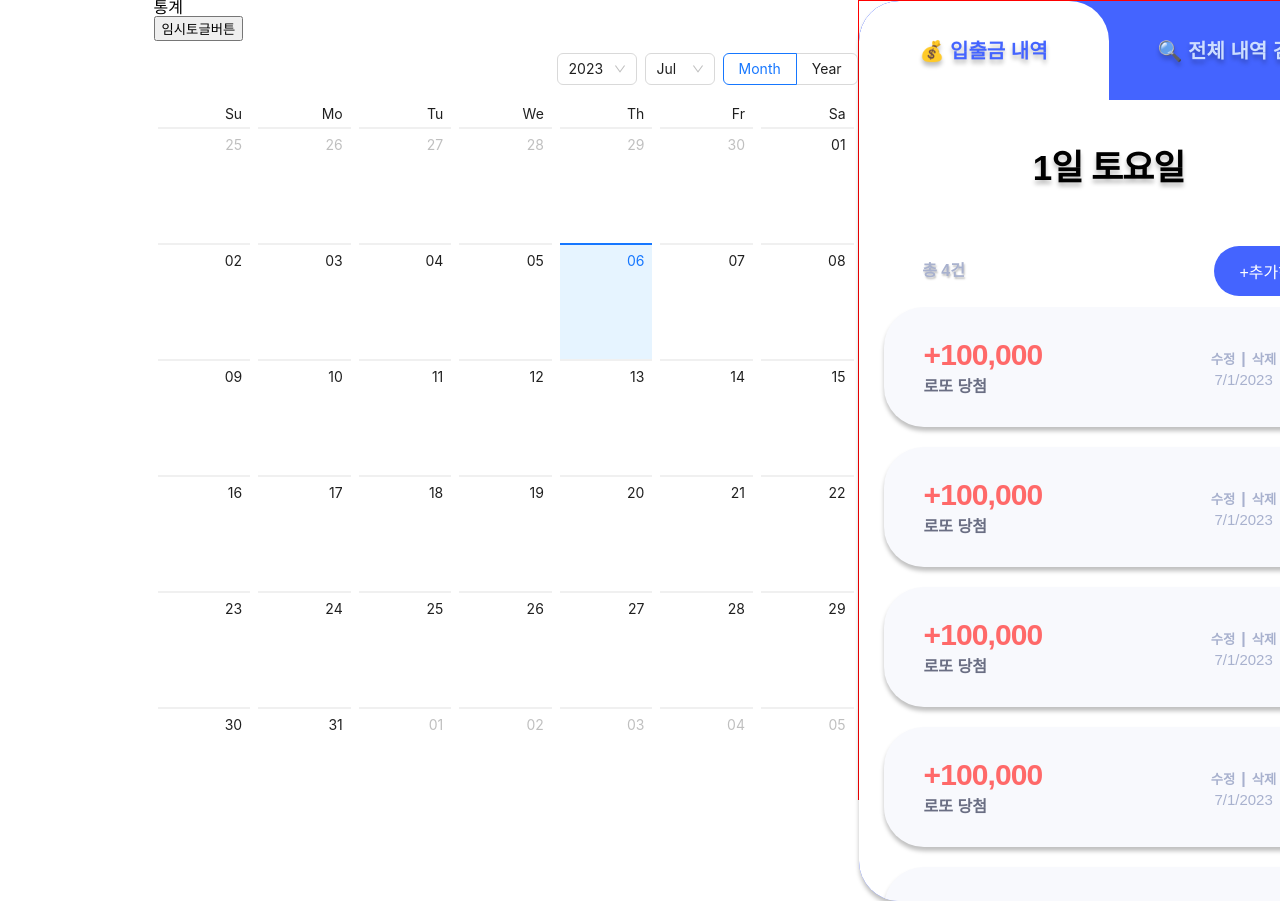
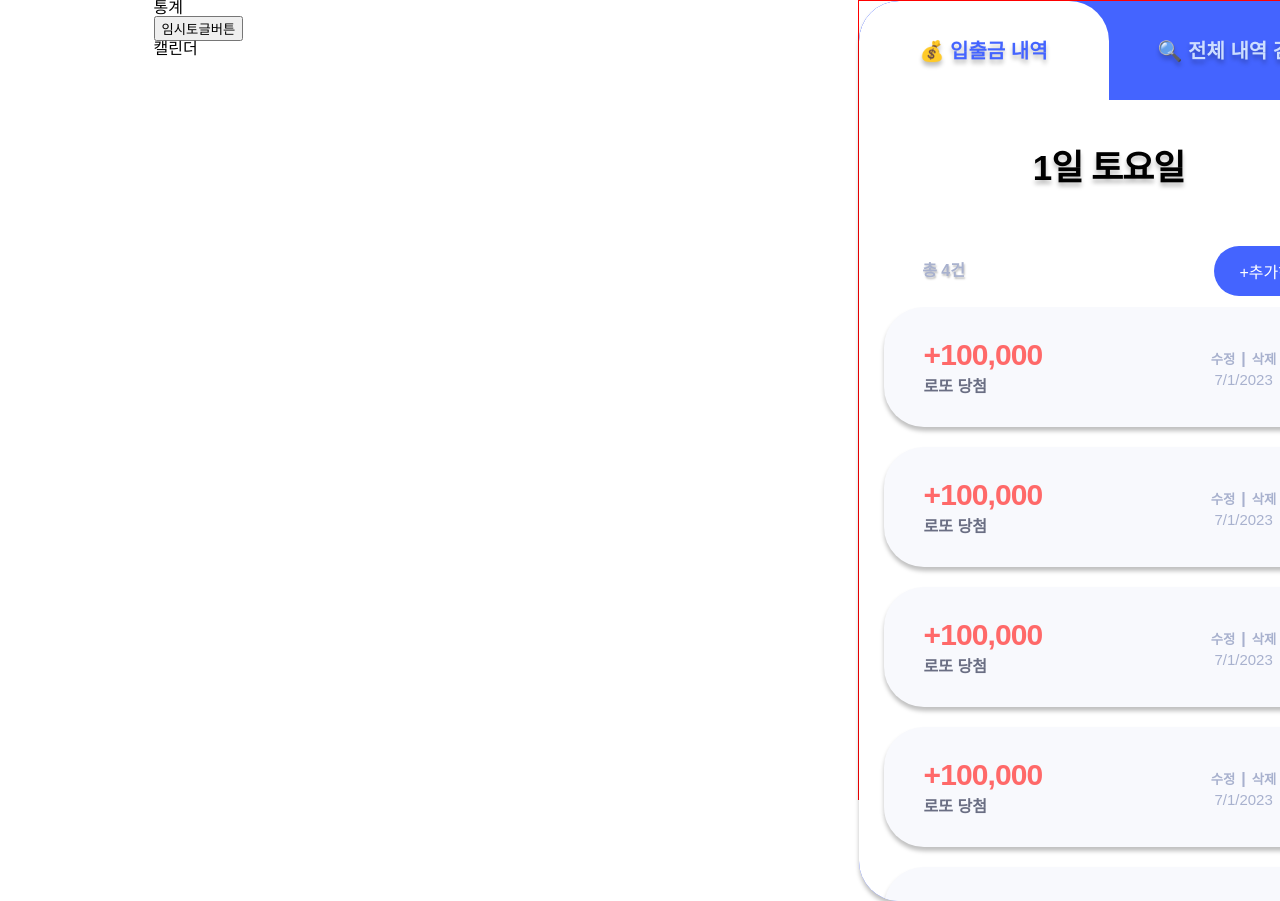
Before and after one commit to KDT1-FE/KDT5-M6, a React (Vite) app: page / in a window 1280 px wide. Both pictures are taken after a click on the button "임시토글버튼". Shown: the top 901 px of the page. Built offline with nearby package versions, Linux system fonts and the light colour scheme.

Commit message:
FIX : Calendar 기본 형태로 복원

```diff
--- a/src/components/Middle/Calendar.tsx
+++ b/src/components/Middle/Calendar.tsx
@@ -1,4 +1,5 @@
-import { Calendar } from 'antd';
-import { styled } from 'styled-components';
+function Calendar() {
+  return <h1>캘린더</h1>;
+}
 
 export default Calendar;
```
